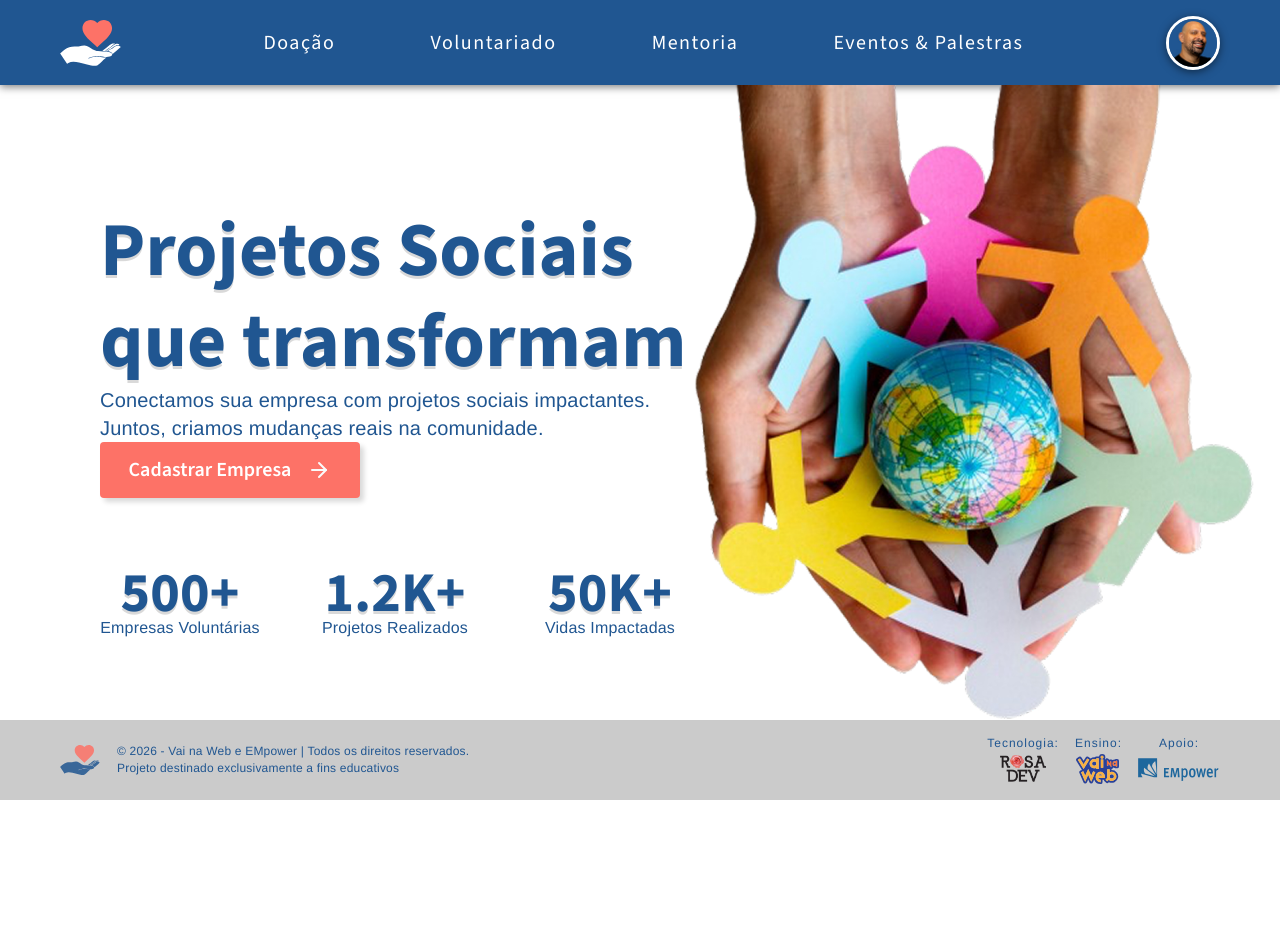
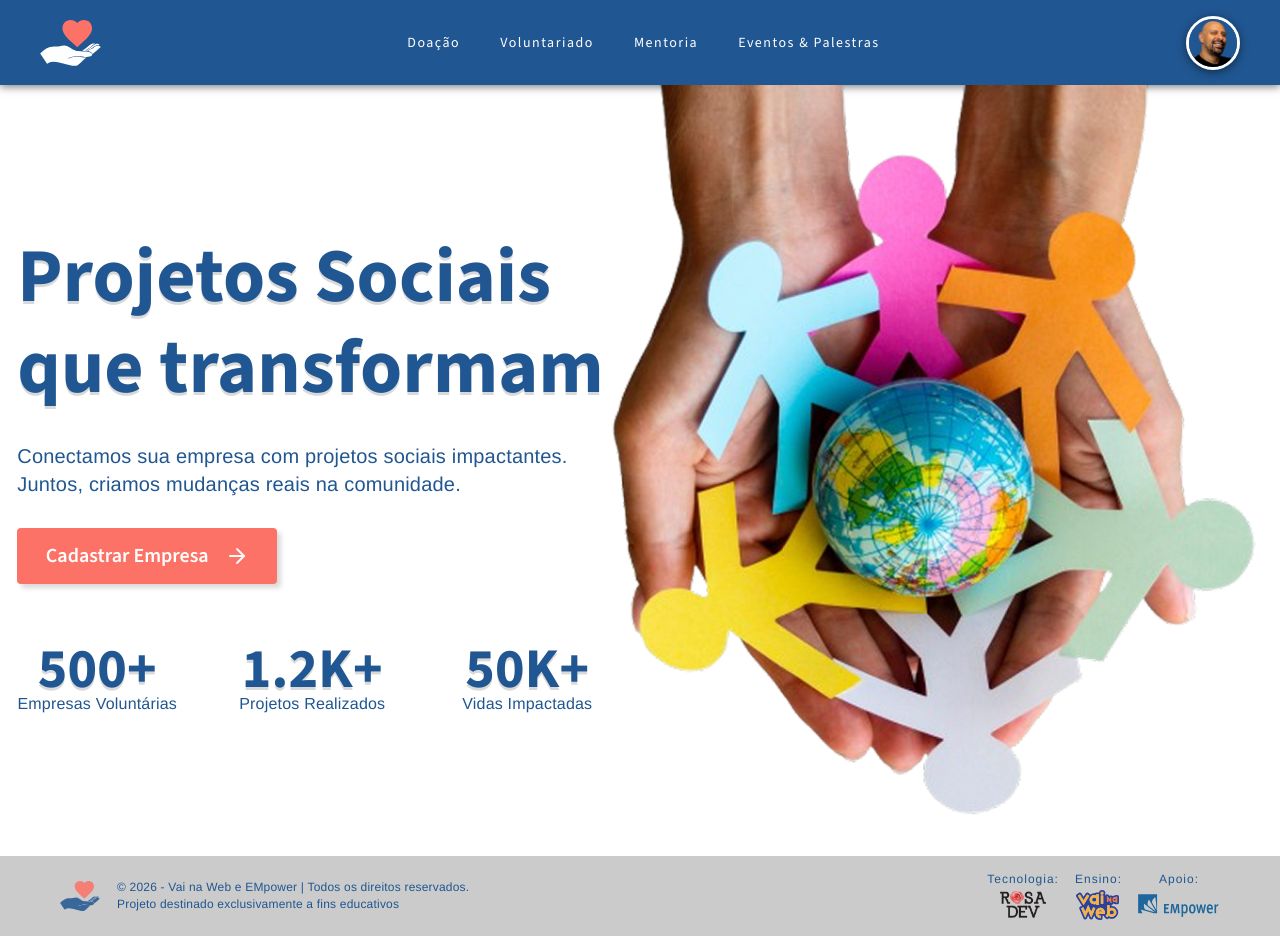
Before and after one commit to rosadevsolutions/2026-vnw-front-03-projeto-connect, a React (Vite) app: page / in a window 1280 px wide. Before the commit the page ends 800 px from the top, so only its background shows below. Built offline with nearby package versions, Linux system fonts and the light colour scheme.

Commit message:
ajustes para usar grid

```diff
--- a/src/components/shared/Footer/Footer.scss
+++ b/src/components/shared/Footer/Footer.scss
@@ -6,13 +6,10 @@ $footer-wrapper-bg: var(--c-gray);
   &__wrapper{
     @include wrapper;
     background-color: $footer-wrapper-bg;
-    bottom: 0;
-    position: fixed;
   }
 
   &__container{
     @include container;
-    height: 8rem;
     padding: 0 4rem;
   }
 }
--- a/src/components/shared/Header/Brand/Brand.scss
+++ b/src/components/shared/Header/Brand/Brand.scss
@@ -1,13 +1,19 @@
 @use "@/styles/abstracts/mixins" as *;
 
-$brand-link-height: 4.6rem;
-$brand-link-width:  6.1rem;
-$brand-logo-url:    "@/assets/icons/logo-connect.svg?react";
+$brand-link-height: 3.2rem;
+$brand-link-width:  4.1rem;
+$brand-link-height-d: 4.6rem;
+$brand-link-width-d:  6.1rem;
+$brand-logo-url: "@/assets/icons/logo-connect.svg?react";
 
 .brand{
   &__link{
     height: $brand-link-height;
     width:  $brand-link-width;
+    @media screen and (min-width: 480px){
+      height: $brand-link-height-d;
+      width:  $brand-link-width-d;
+    }
   }
   &__logo {
     @include image-replacement($brand-logo-url);
--- a/src/components/shared/Header/Header.scss
+++ b/src/components/shared/Header/Header.scss
@@ -1,22 +1,24 @@
 @use "@/styles/abstracts/mixins" as *;
 
 $header-wrapper-background: var(--c-blue);
-$header-wrapper-height: 8.5rem;
 
 .header{
   &__wrapper{
-    @include wrapper;
     @include flex-center-center;
     background-color: $header-wrapper-background;
     box-shadow: 0 .2rem .8rem rgba(0, 0, 0, .5);
-    height: $header-wrapper-height;
+    width: 100vw;
   }
 
   &__container{
-    @include container;
-    @media only screen and (max-width: 400px){
-      @include flex-col-center;
-      max-width: 100%;
+    @include flex-col-center;
+    gap: 1rem;
+
+    @media only screen and (min-width: 480px){
+      @include flex-center-between;
+      width: 100%;
+      max-width: 1440px;
+      padding: 0 4rem;
     }
   }
 }
--- a/src/components/shared/Header/Navigation/Navigation.scss
+++ b/src/components/shared/Header/Navigation/Navigation.scss
@@ -2,15 +2,19 @@
 
 $nav-color:   var(--c-white);
 $nav-color-h: var(--c-red);
-$nav-size:    var(--fs-md);
+$nav-size:    var(--fs-xs);
+$nav-size-desktop: var(--fs-md);
 $nav-weight:  var(--fw-base);
 
 .navigation{
   &__wrapper{
     @include flex-center-between;
-    gap: var(--g-sm);
+    gap: var(--g-base);
     height: 4rem;
-    width: 76rem;
+    @media screen and (min-width: 480px){
+      @include flex-center-between;
+      gap: var(--g-sm);
+    }
   }
 
   &__link{
@@ -25,5 +29,9 @@ $nav-weight:  var(--fw-base);
     font-size: $nav-size;
     font-weight: $nav-weight;
     letter-spacing: var(--ls-md);
+
+    @media screen and (min-width: 480px){
+      $nav-size-desktop:var(--fs-md);
+    }
   }
 }
--- a/src/components/shared/Main/Main.scss
+++ b/src/components/shared/Main/Main.scss
@@ -1,11 +1,12 @@
-@use "@/styles/abstracts/mixins" as *;
+@use "../../../styles/abstracts/mixins" as *;
 
 .main{
   &__wrapper{
-    @include wrapper;
+    @include flex-center-center;
   }
 
   &__container{
-    @include container;
+    @include flex-center-between;
+    height: 100%;
   }
 }
--- a/src/pages/Home/Home.scss
+++ b/src/pages/Home/Home.scss
@@ -2,21 +2,25 @@
 
 .home{
   &__wrapper{
-    @include wrapper;
+    @include flex-center-center;
+    height: 100%;
   }
 
   &__container{
-    @include container;
-    align-items: flex-start;
+    @include flex-col-start;
+    height: 100%;
+    @media screen and (min-width: 480px){
+      @include flex-center-start;
+    }
   }
 
   &__content{
     @include flex-col-start-between;
-    height: 60rem;
-    padding-top: 10rem;
+    gap: 5rem;
 
     &--top{
       @include flex-col-start-between;
+      gap: 3rem;
       height: 36rem;
     }
 
@@ -25,4 +29,14 @@
       width: 100%;
     }
   }
+
+  &__image{
+    &--wrapper{
+      @include flex-start-center;
+      height: 100%;
+    }
+    &--content{
+      max-height: 95%;
+    }
+  }
 }
```
